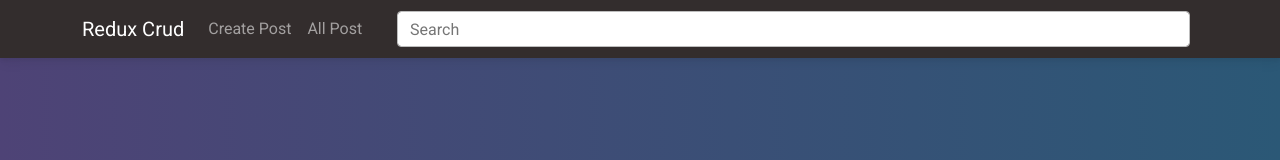
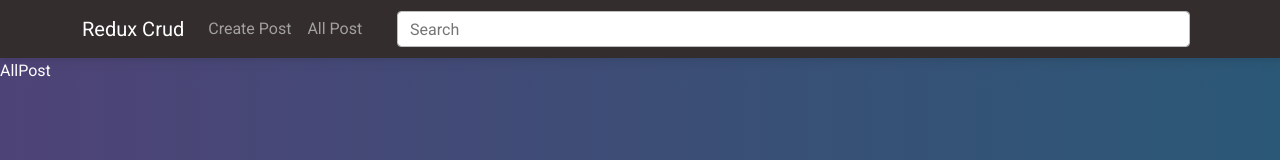
Before and after one commit to NimeshLathiya/redux-crud-app, a React (Vite) app: page /allpost in a window 1280 px wide. Shown: the top 160 px of the page. Built offline with nearby package versions, Linux system fonts and the light colour scheme.

Commit message:
Update AllPost.jsx

```diff
--- a/src/Components/AllPost.jsx
+++ b/src/Components/AllPost.jsx
@@ -1,7 +1,7 @@
 import React from "react";
 
 const AllPost = () => {
-  return <div className="text-white"></div>;
+  return <div className="text-white">AllPost</div>;
 };
 
 export default AllPost;
```
